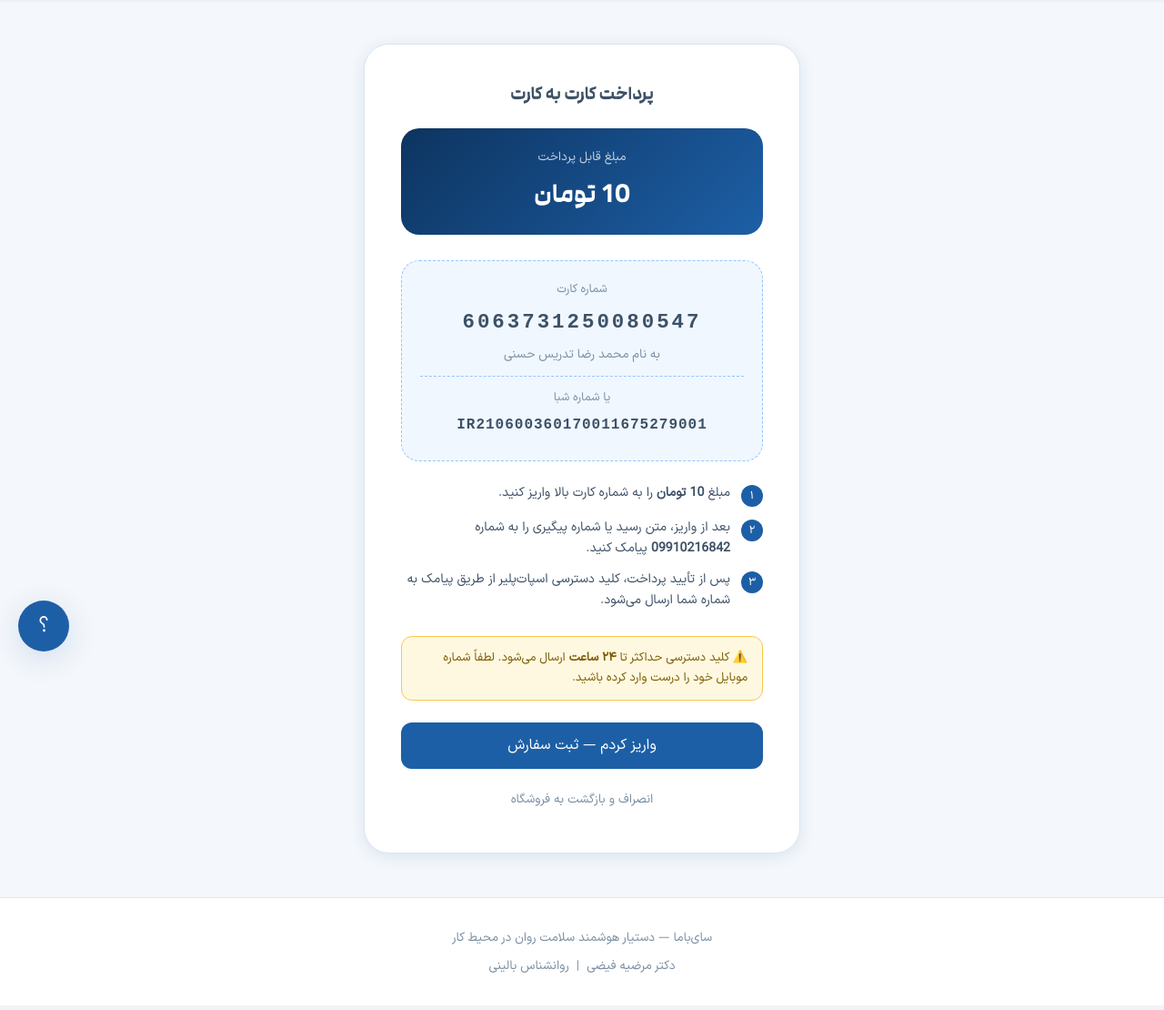
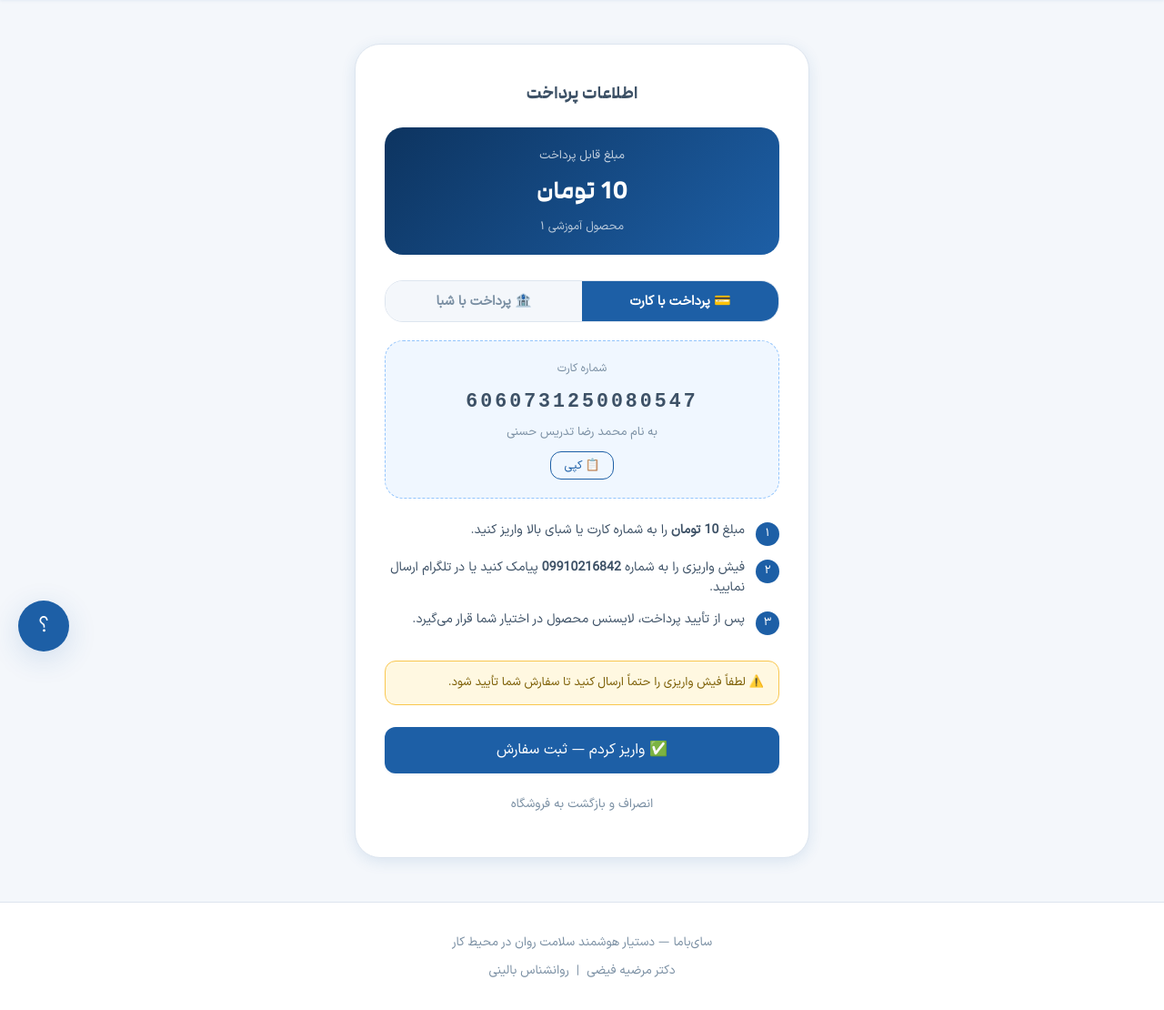
Before and after one commit to mrth1353-psybama/psybama-backup, a Flask app: page /shop/card/1 in a window 1280 px wide. Shown: the part 64-1174 px from the top of the page at 91% size. Run offline with Flask 3, Linux system fonts and the light colour scheme; tables that the repository leaves empty hold one stand-in row (values such as "Sample post").

Commit message:
fix: simplify shop payment flow, show card and SHEBA info directly
- Both payment options now go to bank transfer page (no Zarinpal redirect)
- payment_card.html redesigned with card/SHEBA tabs and copy buttons
- Fixed card number and SHEBA values
- Updated confirmation message and contact instructions

Co-Authored-By: Claude Sonnet 4.6 <noreply@anthropic.com>

```diff
--- a/backend/shop_routes.py
+++ b/backend/shop_routes.py
@@ -7,8 +7,10 @@ from sms_service import send_sms
 
 shop_bp = Blueprint('shop', __name__)
 
-CARD_NUMBER = '6063731250080547'
+CARD_NUMBER = '6060731250080547'
+CARD_SHEBA  = 'IR470600360170011675279001'
 CARD_OWNER  = 'محمد رضا تدریس حسنی'
+CONTACT_PHONE = '09910216842'
 
 
 @shop_bp.route('/')
@@ -50,18 +52,7 @@ def pay(product_id):
     db.session.add(order)
     db.session.commit()
 
-    if method == 'online':
-        callback_url = request.host_url.rstrip('/') + f'/shop/verify/{order.id}'
-        result = create_payment(product.price, product.name, callback_url)
-        if result['success']:
-            order.zarinpal_authority = result['authority']
-            db.session.commit()
-            return redirect(result['pay_url'])
-        db.session.delete(order)
-        db.session.commit()
-        return render_template('checkout.html', product=product, error=result['error'])
-
-    # card to card
+    # Both payment methods go to bank transfer page for now
     return redirect(f'/shop/card/{order.id}')
 
 
@@ -89,7 +80,8 @@ def verify(order_id):
 def card_payment(order_id):
     order = Order.query.get_or_404(order_id)
     return render_template('payment_card.html', order=order,
-                           card_number=CARD_NUMBER, card_owner=CARD_OWNER)
+                           card_number=CARD_NUMBER, card_sheba=CARD_SHEBA,
+                           card_owner=CARD_OWNER, contact_phone=CONTACT_PHONE)
 
 
 @shop_bp.route('/card/<int:order_id>/confirm', methods=['POST'])
@@ -99,7 +91,7 @@ def card_confirm(order_id):
     order.status = 'pending_payment'
     db.session.commit()
     return render_template('order_result.html', order=order, success=True,
-                           message='درخواست شما ثبت شد. پس از بررسی رسید، کلید دسترسی از طریق پیامک ارسال می‌شود.')
+                           message='از خرید شما متشکریم. پس از ارسال فیش واریزی با شما تماس می‌گیریم و لایسنس محصول در اختیار شما قرار می‌گیرد.')
 
 
 @shop_bp.route('/orders')
--- a/frontend/templates/payment_card.html
+++ b/frontend/templates/payment_card.html
@@ -1,9 +1,9 @@
 {% extends "base.html" %}
-{% block title %}پرداخت کارت به کارت — سای‌باما{% endblock %}
+{% block title %}اطلاعات پرداخت — سای‌باما{% endblock %}
 
 {% block extra_css %}
 <style>
-.card-page {
+.pay-page {
     min-height: calc(100vh - 64px - 80px);
     display: flex;
     align-items: center;
@@ -11,13 +11,13 @@
     padding: 3rem 1.5rem;
     background: var(--arctic-white);
 }
-.card-box {
+.pay-box {
     background: var(--pure-white);
     border: 1px solid var(--border);
     border-radius: var(--radius-xl);
-    padding: 2.5rem;
+    padding: 2.5rem 2rem;
     width: 100%;
-    max-width: 480px;
+    max-width: 500px;
     box-shadow: var(--shadow-md);
 }
 .amount-badge {
@@ -28,10 +28,36 @@
     color: white;
     margin-bottom: 1.75rem;
 }
-.amount-badge .label { font-size: 0.85rem; color: rgba(255,255,255,0.75); margin-bottom: 0.3rem; }
-.amount-badge .amount { font-family: var(--font-title); font-size: 1.8rem; }
+.amount-badge .lbl { font-size: 0.82rem; color: rgba(255,255,255,0.75); margin-bottom: 0.3rem; }
+.amount-badge .amt { font-family: var(--font-title); font-size: 1.7rem; }
 
-.card-info-box {
+/* Tabs */
+.pay-tabs {
+    display: flex;
+    border: 1.5px solid var(--border);
+    border-radius: var(--radius-lg);
+    overflow: hidden;
+    margin-bottom: 1.25rem;
+}
+.pay-tab {
+    flex: 1;
+    padding: 0.7rem;
+    text-align: center;
+    font-size: 0.92rem;
+    font-weight: bold;
+    cursor: pointer;
+    background: var(--arctic-white);
+    color: var(--text-muted);
+    border: none;
+    transition: background 0.2s, color 0.2s;
+}
+.pay-tab.active {
+    background: var(--ocean-blue);
+    color: white;
+}
+
+/* Info box */
+.info-box {
     background: #F0F7FF;
     border: 1.5px dashed #93C5FD;
     border-radius: var(--radius-lg);
@@ -39,42 +65,45 @@
     text-align: center;
     margin-bottom: 1.5rem;
 }
-.card-info-box .card-label { font-size: 0.8rem; color: var(--text-muted); margin-bottom: 0.4rem; }
-.card-number {
-    font-size: 1.4rem;
+.info-label { font-size: 0.78rem; color: var(--text-muted); margin-bottom: 0.4rem; }
+.info-number {
+    font-size: 1.35rem;
     font-family: 'Courier New', monospace;
     letter-spacing: 3px;
     color: var(--slate-blue);
     font-weight: bold;
     direction: ltr;
-    margin-bottom: 0.3rem;
+    word-break: break-all;
 }
-.card-owner { font-size: 0.85rem; color: var(--text-muted); }
+.info-owner { font-size: 0.82rem; color: var(--text-muted); margin-top: 0.3rem; }
 
-.steps {
-    display: flex;
-    flex-direction: column;
-    gap: 0.75rem;
-    margin-bottom: 1.75rem;
+.copy-btn {
+    margin-top: 0.6rem;
+    font-size: 0.8rem;
+    padding: 0.3rem 0.9rem;
+    border-radius: var(--radius-md);
+    border: 1px solid var(--ocean-blue);
+    background: transparent;
+    color: var(--ocean-blue);
+    cursor: pointer;
+    transition: background 0.15s, color 0.15s;
 }
-.step {
-    display: flex;
-    align-items: flex-start;
-    gap: 0.75rem;
-    font-size: 0.88rem;
-    color: var(--text-primary);
-    line-height: 1.6;
-}
+.copy-btn:hover { background: var(--ocean-blue); color: white; }
+
+/* Steps */
+.steps { display: flex; flex-direction: column; gap: 0.8rem; margin-bottom: 1.75rem; }
+.step { display: flex; align-items: flex-start; gap: 0.75rem; font-size: 0.88rem; line-height: 1.6; }
 .step-num {
-    width: 24px; height: 24px;
+    width: 26px; height: 26px;
     background: var(--ocean-blue);
     color: white;
     border-radius: 50%;
     display: flex; align-items: center; justify-content: center;
-    font-size: 0.75rem;
+    font-size: 0.78rem;
     flex-shrink: 0;
     margin-top: 2px;
 }
+
 .warning-note {
     background: #FFF8E1;
     border: 1px solid #F9C74F;
@@ -83,60 +112,95 @@
     font-size: 0.82rem;
     color: #7A5C00;
     margin-bottom: 1.5rem;
+    line-height: 1.7;
 }
 </style>
 {% endblock %}
 
 {% block content %}
-<div class="card-page">
-    <div class="card-box">
-        <h2 style="font-family:var(--font-title);font-size:1.25rem;color:var(--slate-blue);text-align:center;margin-bottom:1.5rem">
-            پرداخت کارت به کارت
+<div class="pay-page">
+    <div class="pay-box">
+
+        <h2 style="font-family:var(--font-title);font-size:1.2rem;color:var(--slate-blue);text-align:center;margin-bottom:1.5rem">
+            اطلاعات پرداخت
         </h2>
 
         <div class="amount-badge">
-            <div class="label">مبلغ قابل پرداخت</div>
-            <div class="amount">{{ '{:,}'.format(order.amount) }} تومان</div>
+            <div class="lbl">مبلغ قابل پرداخت</div>
+            <div class="amt">{{ '{:,}'.format(order.amount) }} تومان</div>
+            <div style="font-size:0.8rem;margin-top:0.3rem;color:rgba(255,255,255,0.7)">{{ order.product.name }}</div>
         </div>
 
-        <div class="card-info-box">
-            <div class="card-label">شماره کارت</div>
-            <div class="card-number">{{ card_number }}</div>
-            <div class="card-owner">به نام {{ card_owner }}</div>
-            <div style="margin-top:0.75rem;padding-top:0.75rem;border-top:1px dashed #93C5FD">
-                <div class="card-label">یا شماره شبا</div>
-                <div class="card-number" style="font-size:1rem;letter-spacing:1px">IR210600360170011675279001</div>
-            </div>
+        <!-- Tab switcher -->
+        <div class="pay-tabs">
+            <button class="pay-tab active" id="tabCard" onclick="showTab('card')">💳 پرداخت با کارت</button>
+            <button class="pay-tab" id="tabSheba" onclick="showTab('sheba')">🏦 پرداخت با شبا</button>
         </div>
 
+        <!-- Card panel -->
+        <div id="panelCard" class="info-box">
+            <div class="info-label">شماره کارت</div>
+            <div class="info-number" id="cardNum">{{ card_number }}</div>
+            <div class="info-owner">به نام {{ card_owner }}</div>
+            <button class="copy-btn" onclick="copyText('cardNum', this)">📋 کپی</button>
+        </div>
+
+        <!-- SHEBA panel -->
+        <div id="panelSheba" class="info-box" style="display:none">
+            <div class="info-label">شماره شبا</div>
+            <div class="info-number" style="font-size:1rem;letter-spacing:1px" id="shebaNum">{{ card_sheba }}</div>
+            <div class="info-owner">به نام {{ card_owner }}</div>
+            <button class="copy-btn" onclick="copyText('shebaNum', this)">📋 کپی</button>
+        </div>
+
+        <!-- Steps -->
         <div class="steps">
             <div class="step">
                 <div class="step-num">۱</div>
-                <span>مبلغ <strong>{{ '{:,}'.format(order.amount) }} تومان</strong> را به شماره کارت بالا واریز کنید.</span>
+                <span>مبلغ <strong>{{ '{:,}'.format(order.amount) }} تومان</strong> را به شماره کارت یا شبای بالا واریز کنید.</span>
             </div>
             <div class="step">
                 <div class="step-num">۲</div>
-                <span>بعد از واریز، متن رسید یا شماره پیگیری را به شماره <strong>09910216842</strong> پیامک کنید.</span>
+                <span>فیش واریزی را به شماره <strong>{{ contact_phone }}</strong> پیامک کنید یا در تلگرام ارسال نمایید.</span>
             </div>
             <div class="step">
                 <div class="step-num">۳</div>
-                <span>پس از تأیید پرداخت، کلید دسترسی اسپات‌پلیر از طریق پیامک به شماره شما ارسال می‌شود.</span>
+                <span>پس از تأیید پرداخت، لایسنس محصول در اختیار شما قرار می‌گیرد.</span>
             </div>
         </div>
 
         <div class="warning-note">
-            ⚠️ کلید دسترسی حداکثر تا <strong>۲۴ ساعت</strong> ارسال می‌شود. لطفاً شماره موبایل خود را درست وارد کرده باشید.
+            ⚠️ لطفاً فیش واریزی را حتماً ارسال کنید تا سفارش شما تأیید شود.
         </div>
 
         <form method="POST" action="/shop/card/{{ order.id }}/confirm">
             <button type="submit" class="btn btn-primary w-full" style="font-size:1rem;padding:0.85rem">
-                واریز کردم — ثبت سفارش
+                ✅ واریز کردم — ثبت سفارش
             </button>
         </form>
 
         <div style="text-align:center;margin-top:1rem">
             <a href="/shop" class="btn btn-ghost btn-sm">انصراف و بازگشت به فروشگاه</a>
         </div>
+
     </div>
 </div>
+
+<script>
+function showTab(tab) {
+    document.getElementById('panelCard').style.display  = tab === 'card'  ? '' : 'none';
+    document.getElementById('panelSheba').style.display = tab === 'sheba' ? '' : 'none';
+    document.getElementById('tabCard').classList.toggle('active',  tab === 'card');
+    document.getElementById('tabSheba').classList.toggle('active', tab === 'sheba');
+}
+
+function copyText(elId, btn) {
+    const text = document.getElementById(elId).textContent.trim().replace(/\s/g, '');
+    navigator.clipboard.writeText(text).then(() => {
+        const orig = btn.textContent;
+        btn.textContent = '✓ کپی شد';
+        setTimeout(() => btn.textContent = orig, 1800);
+    });
+}
+</script>
 {% endblock %}
```
